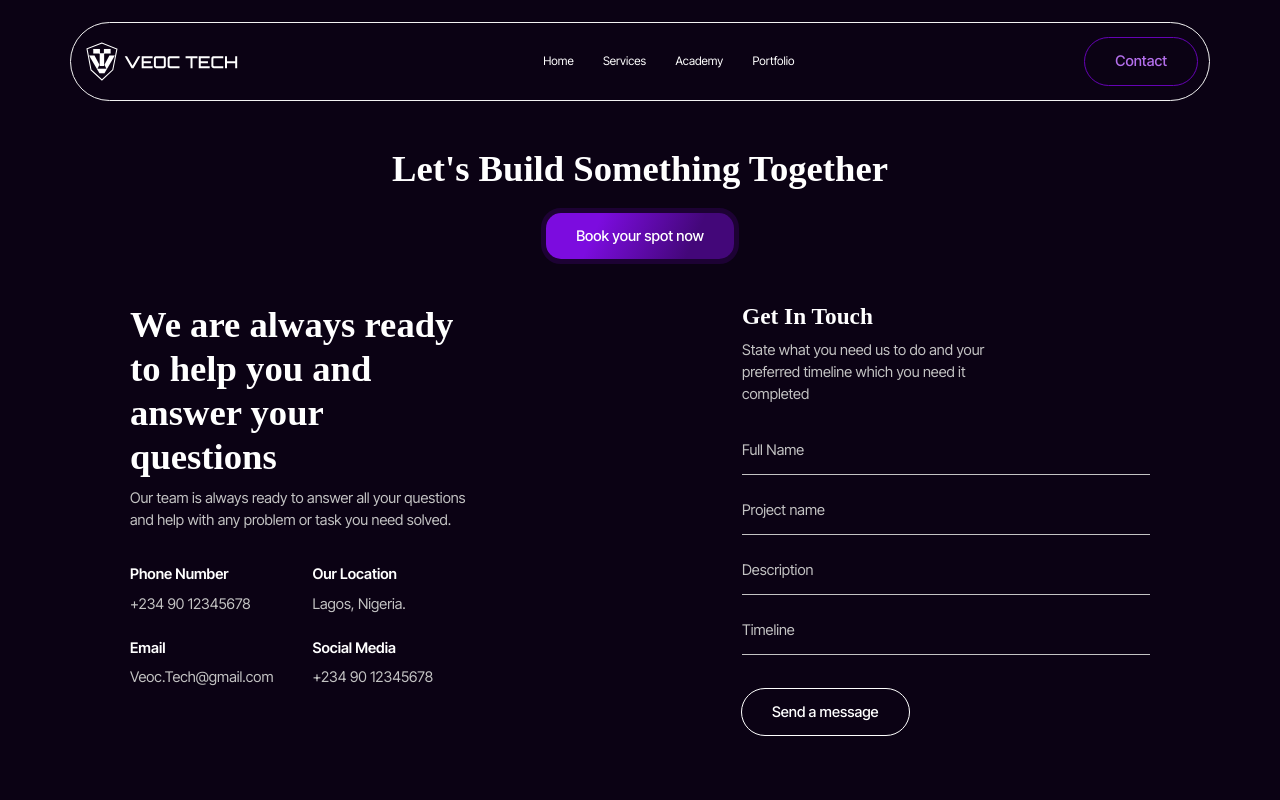
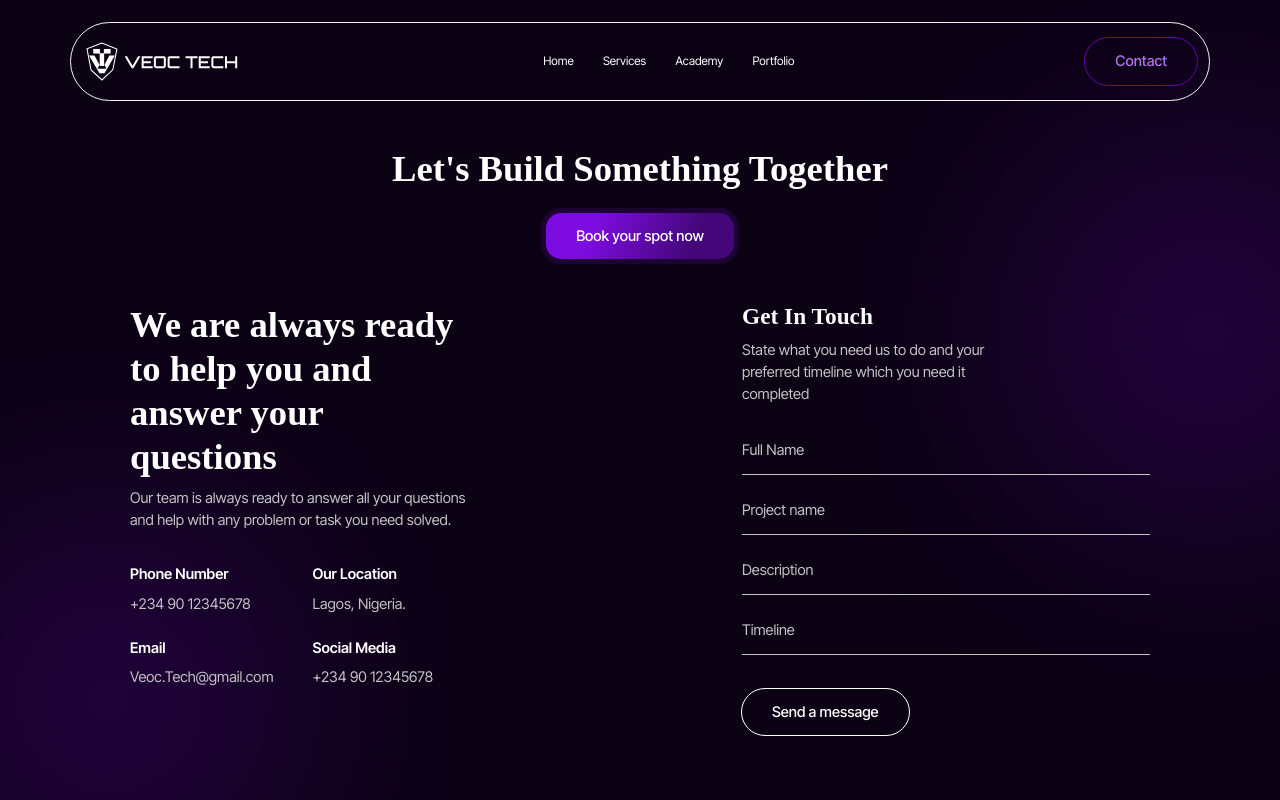
Before and after one commit to HoodieDan/veoc-tech, a React (Vite) app: page /contact-us in a window 1280 px wide. Shown: the top 800 px of the page. Built offline with nearby package versions, Linux system fonts and the light colour scheme; a web font is replaced by a local one.

Commit message:
chore: add ellipse

```diff
--- a/src/assets/styles/pages/contact.scss
+++ b/src/assets/styles/pages/contact.scss
@@ -6,6 +6,8 @@
 .contact-us {
     background: $color-page-bg;
     padding: 10rem 5rem;
+    position: relative;
+    overflow: hidden;
 
     @include media('<phone') {
         br {
@@ -15,10 +17,15 @@
         padding: 10rem 0;
     }
 
+    &__ellipse {
+        @include section-ellipse(30%, -100%, -20%, 0);
+    }
+
     &__container {
         @include section-grid(0, $gap: 3rem);
         max-width: 90%;
         margin: 0 auto;
+        z-index: z('content');
 
         @include media('<mini-tab') {
             max-width: 100%;
--- a/src/assets/styles/utils/mixins.scss
+++ b/src/assets/styles/utils/mixins.scss
@@ -31,7 +31,7 @@
   filter: blur(8rem);
   height: 25rem;
   width: 25rem;
-  opacity: 0.4;
+  opacity: 0.3;
   position: absolute;
   z-index: z('bg');
 }
--- a/src/pages/Contact.tsx
+++ b/src/pages/Contact.tsx
@@ -8,6 +8,8 @@ const CONTACT_LINKS = [
 const ContactUs = () => {
   return (
     <section className="contact-us">
+      <div className="contact-us__ellipse" />
+      <div className="contact-us__ellipse" />
       <div className="contact-us__container">
         <div className="contact-us__container__top">
           <h2 className="mb-4 text-md-center">
```
